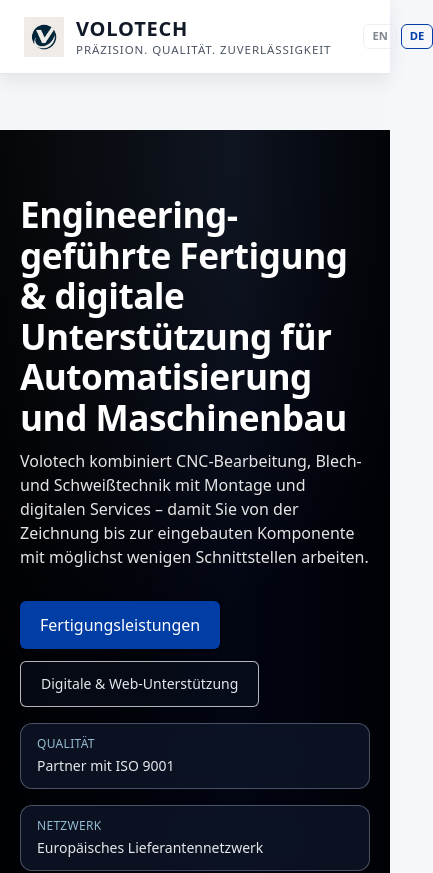
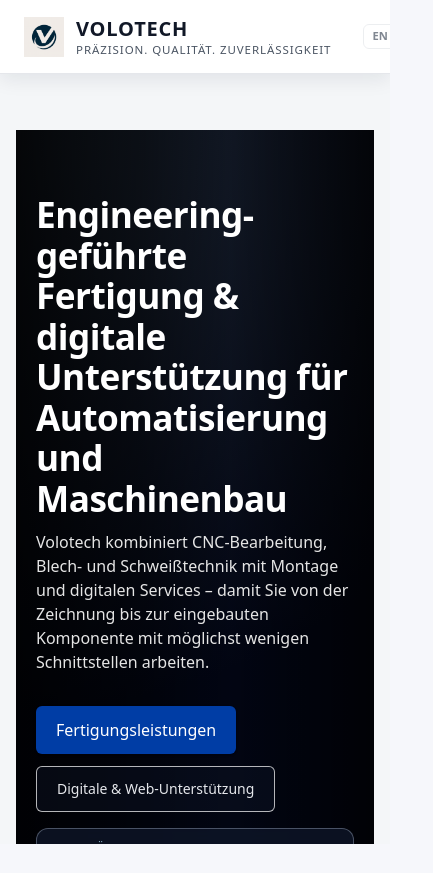
Before and after one commit to emanueldelray/volotech-website, a React (Vite) app: page / in a window 390 px wide. Shown: the top 873 px of the page, 433 px wide, since content can reach past the window. After the commit the page ends 844 px from the top, so only its background shows below. Built offline with nearby package versions, Linux system fonts and the light colour scheme.

Commit message:
Mobile fixes + SEO updates

```diff
--- a/src/site.css
+++ b/src/site.css
@@ -1,3 +1,30 @@
+/* Global reset / mobile friendliness */
+*,
+*::before,
+*::after {
+  box-sizing: border-box;
+}
+
+html,
+body {
+  margin: 0;
+  padding: 0;
+  width: 100%;
+  max-width: 100%;
+  overflow-x: hidden; /* prevents sideways scrolling */
+}
+
+/* Images should never overflow on small screens */
+img {
+  max-width: 100%;
+  height: auto;
+  display: block;
+}
+
+#root {
+  width: 100%;
+}
+
 :root{
   --brand:#003DA5;
   --ink:#111827;
@@ -369,3 +396,58 @@ section{
     order: 1;
   }
 }
+
+/* ------------------------- */
+/* MOBILE NAV + LAYOUT FIXES */
+/* ------------------------- */
+
+.site-header {
+  position: sticky;
+  top: 0;
+  z-index: 40;
+  background: white;
+}
+
+/* This is the flex container around logo + links + button */
+.nav-inner {
+  display: flex;
+  align-items: center;
+  justify-content: space-between;
+  gap: 1.25rem;
+  padding: 0.75rem 1rem;
+}
+
+/* Links row */
+.nav-links {
+  display: flex;
+  gap: 0.75rem;
+}
+
+/* Make everything wrap nicely on small screens */
+@media (max-width: 768px) {
+  .nav-inner {
+    flex-wrap: wrap;
+    align-items: flex-start;
+  }
+
+  .nav-links {
+    width: 100%;
+    flex-wrap: wrap;
+    justify-content: flex-start;
+    font-size: 0.85rem;
+    row-gap: 0.25rem;
+  }
+
+  .nav-right {
+    font-size: 0.85rem;
+  }
+}
+
+/* Ensure sections don't overflow on mobile */
+@media (max-width: 768px) {
+  main,
+  section {
+    padding-left: 1rem;
+    padding-right: 1rem;
+  }
+}
```
